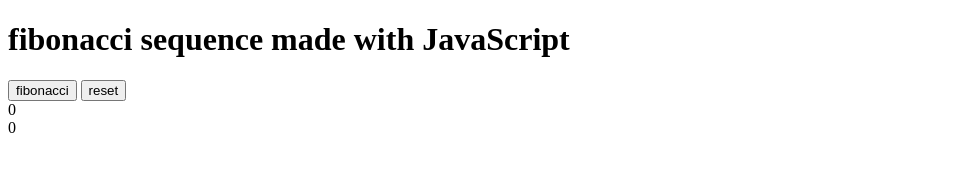
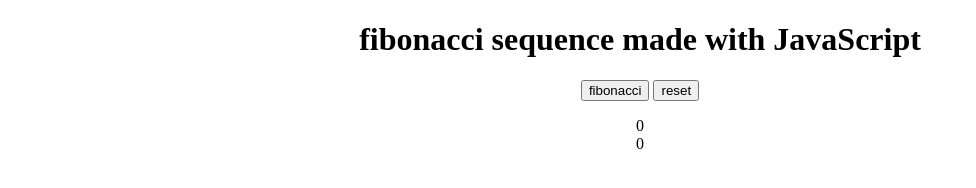
Before and after one commit to roiroidev/fibonacci-sequence, a plain HTML site: page index.html in a window 1280 px wide. Shown: the whole page, without its empty margins (0-976 px from the left). Drawn offline with Linux system fonts and the light colour scheme.

Commit message:
css訂正

```diff
--- a/fibo.css
+++ b/fibo.css
@@ -2,3 +2,7 @@
     height: 50px;
     width: 50px;
 }
+
+h1, #button, #fibo, #elementNumber, #usagi{
+    text-align: center;
+}
--- a/index.html
+++ b/index.html
@@ -5,11 +5,14 @@
         <meta charset="utf-8">
         <meta name="viewport" content="width=device-width,initial-scale=1.0">
         <script type="text/javascript" src="fibo.js"></script>
+        <link type="text/css" rel="stylesheet" href="fibo.css">
     </head>
     <body>
         <h1>fibonacci sequence made with JavaScript</h1>
-        <input type="button" value="fibonacci" onclick="add();">
-        <input type="button" value="reset" onclick="reset();">
+        <p id="button">
+            <input type="button" value="fibonacci" onclick="add();">
+            <input type="button" value="reset" onclick="reset();">
+        </p>
         <div id="fibo">0</div>
         <div id="elementNumber">0</div>
         <div id="usagi"></div>
```
